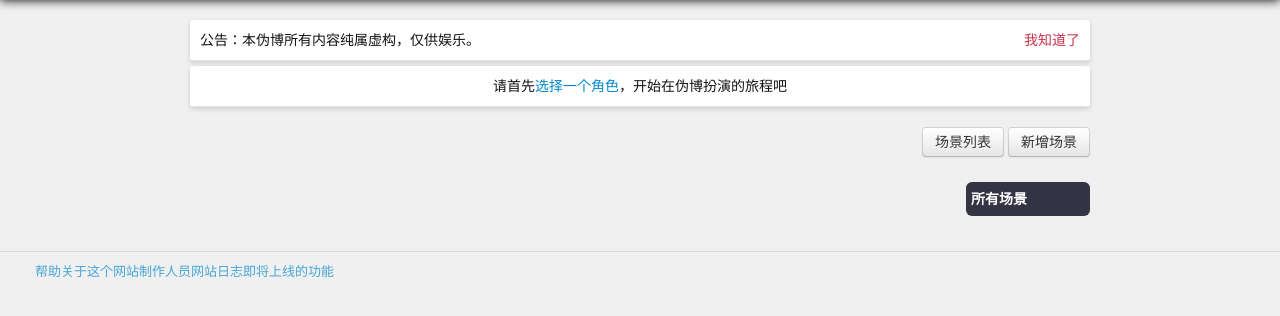
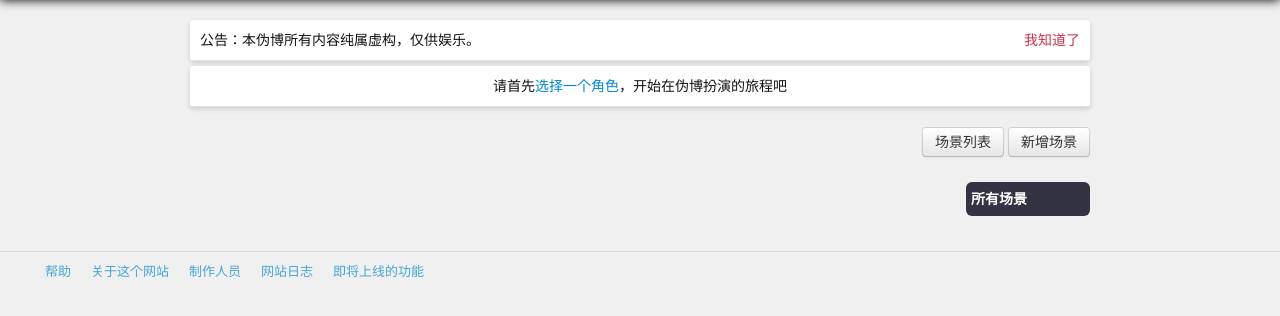
Before and after one commit to maqiangddb/weibo, a PHP site: page / in a window 1280 px wide. Shown: the part 49-365 px from the top of the page. Run offline with PHP 8.4, Linux system fonts and the light colour scheme; data that the repository does not hold is empty; style sheets or scripts are compiled from the project's sources.

Commit message:
底部的footer

```diff
--- a/source/css/style.less
+++ b/source/css/style.less
@@ -77,10 +77,14 @@ body {
     .c {
         border-top: 1px solid #d3d3d3;
         padding: 10px;
-        text-align: center;
+        padding-bottom: 20px;
     }
     ul {
         list-style: none;
+        li {
+            padding-left: 10px;
+            padding-right: 10px;
+        }
     }
 }
 
```
